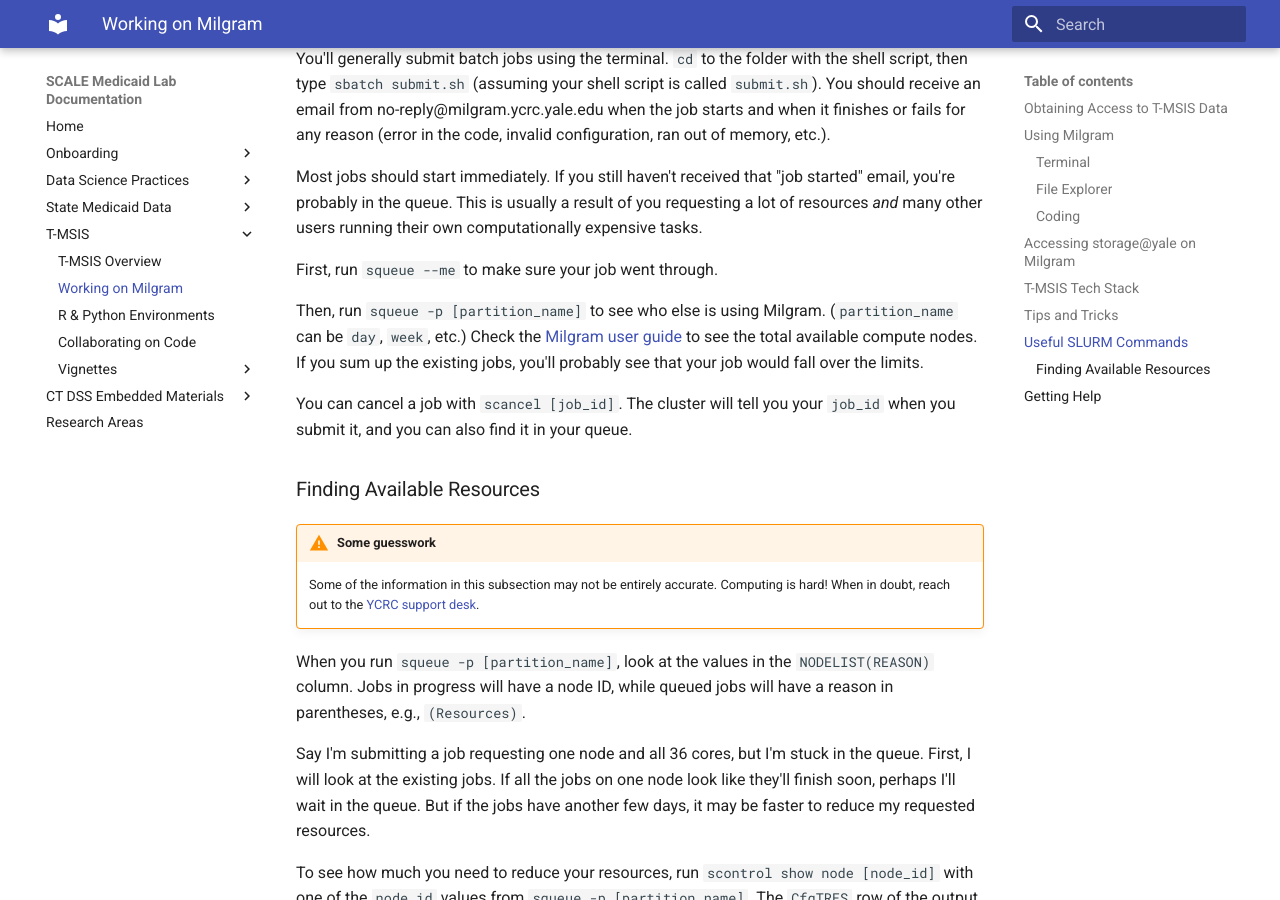
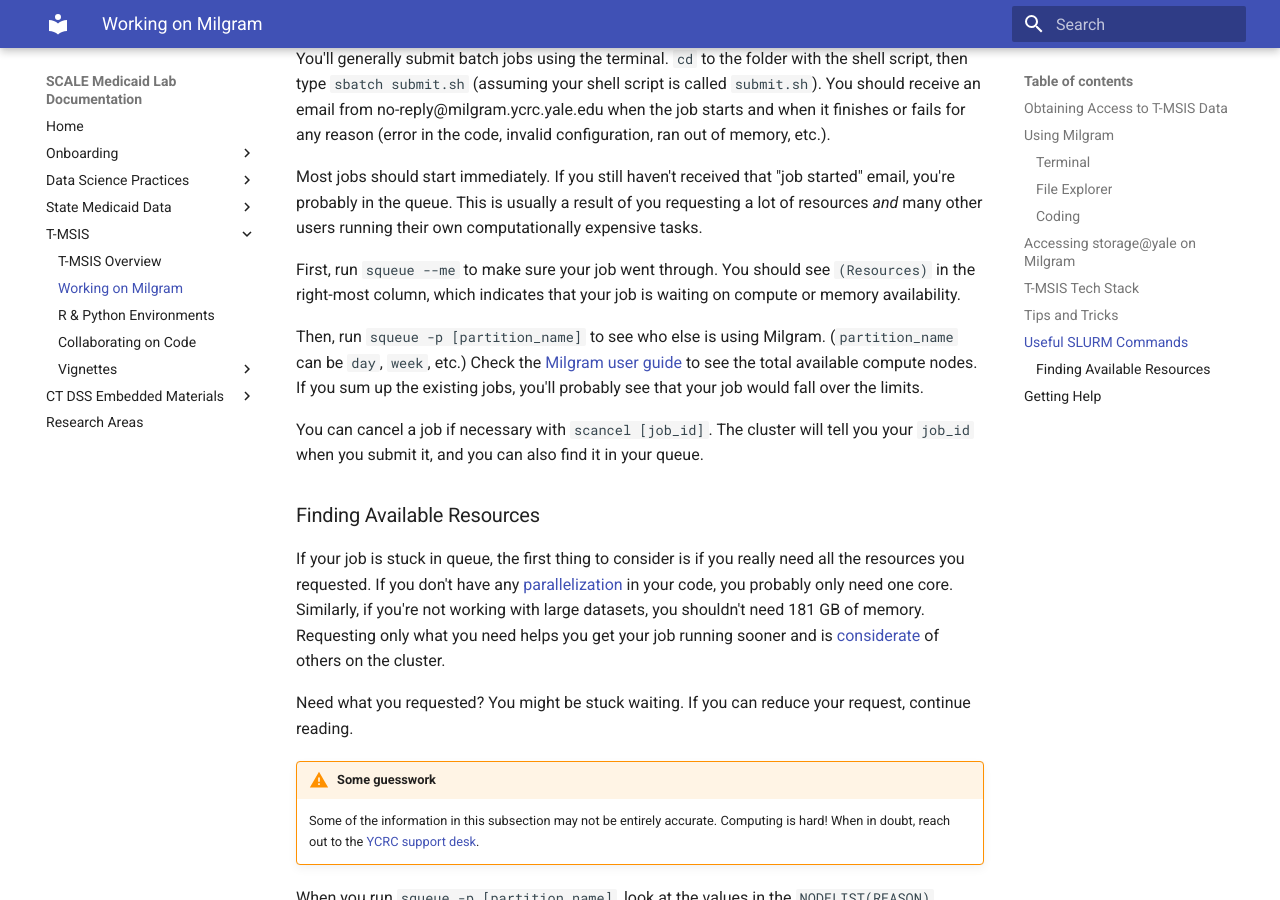
Before and after one commit to Yale-Medicaid/Documentation, an MkDocs documentation site: the page built from docs/tmsis/tmsis_getting_started.md, in a window 1280 px wide and 900 px high, scrolled down 3680 px. Built offline with MkDocs 1.6.1 and Material for MkDocs 9.7.7, drawn with Linux system fonts in a browser that asks for light colours; some of the changed text lies outside the part shown.

Commit message:
working on milgram

```diff
--- a/docs/tmsis/tmsis_getting_started.md
+++ b/docs/tmsis/tmsis_getting_started.md
@@ -20,11 +20,11 @@ There are three ways you'll regularly interact with Milgram.
 
 ### Terminal
 
-You'll use the terminal to run larger jobs and perhaps to explore files. You can open the terminal in a Remote Desktop on Milgram OnDemand, or you can [set up an SSH connection](https://docs.ycrc.yale.edu/clusters-at-yale/access/ssh/) from your machine. We highly recommend the latter.
+You'll use the terminal to run larger jobs and perhaps to explore files. You can open the terminal by clicking "clusters" and "Milgram shell access" in the OnDemand browser, by opening a Remote Desktop on Milgram OnDemand, or by [setting up an SSH connection](https://docs.ycrc.yale.edu/clusters-at-yale/access/ssh/) from your machine.
 
 Open the terminal (however you choose) and type `groups`. You should see `medicaid`; if you don't try typing `groups your_net_id`. If you still don't see `medicaid`, your request for access was not honored and you should contact Anthony. You won't have access to the Medicaid data until your permissions are updated.
 
-To make your life easier, you may want to add a symlink at your home directory to the `medicaid_lab` folder. You can do this by typing `ln -s /gpfs/milgram/pi/medicaid_lab /home/your_net_id`. This isn't necessary but may be helpful.
+To make your life easier, you may want to add a symlink at your home directory to the `medicaid_lab` folder. You can do this by typing `ln -s /gpfs/milgram/pi/medicaid_lab /home/your_net_id` (replace `your_net_id`!). This isn't necessary but may be helpful.
 
 ### File Explorer
 
@@ -103,13 +103,17 @@ You'll generally submit batch jobs using the terminal. `cd` to the folder with t
 
 Most jobs should start immediately. If you still haven't received that "job started" email, you're probably in the queue. This is usually a result of you requesting a lot of resources _and_ many other users running their own computationally expensive tasks.
 
-First, run `squeue --me` to make sure your job went through.
+First, run `squeue --me` to make sure your job went through. You should see `(Resources)` in the right-most column, which indicates that your job is waiting on compute or memory availability.
 
 Then, run `squeue -p [partition_name]` to see who else is using Milgram. (`partition_name` can be `day`, `week`, etc.) Check the [Milgram user guide](https://docs.ycrc.yale.edu/clusters/milgram/) to see the total available compute nodes. If you sum up the existing jobs, you'll probably see that your job would fall over the limits.
 
-You can cancel a job with `scancel [job_id]`. The cluster will tell you your `job_id` when you submit it, and you can also find it in your queue.
+You can cancel a job if necessary with `scancel [job_id]`. The cluster will tell you your `job_id` when you submit it, and you can also find it in your queue.
 
 ### Finding Available Resources
+
+If your job is stuck in queue, the first thing to consider is if you really need all the resources you requested. If you don't have any [parallelization](../data_science/parallelization.md) in your code, you probably only need one core. Similarly, if you're not working with large datasets, you shouldn't need 181 GB of memory. Requesting only what you need helps you get your job running sooner and is [considerate](https://research.computing.yale.edu/services/support-high-performance-computing/hpc-policies#Compute) of others on the cluster.
+
+Need what you requested? You might be stuck waiting. If you can reduce your request, continue reading.
 
 !!! warning "Some guesswork"
 
```
